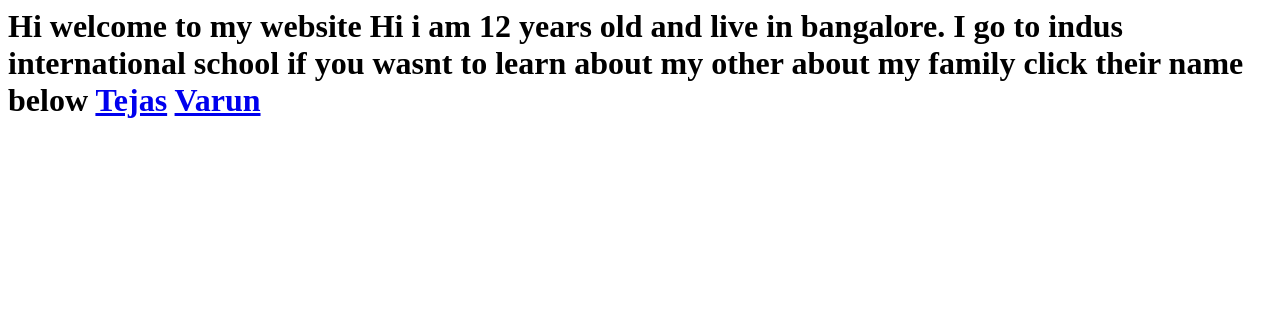
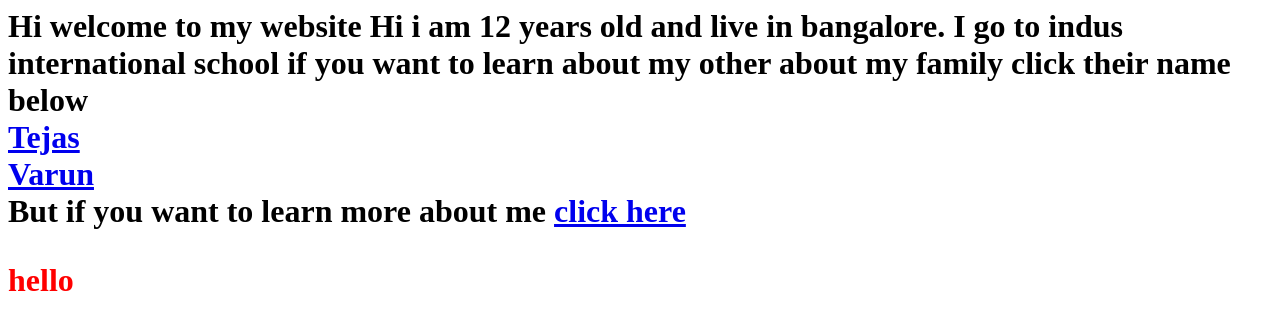
Before and after one commit to aadi35/aadi35.github.io, a plain HTML site: page index.html in a window 1280 px wide. Drawn offline with Linux system fonts and the light colour scheme.

Commit message:
more text added

```diff
--- a/index.html
+++ b/index.html
@@ -3,8 +3,11 @@
 <body>
 <h1>Hi welcome to my website</hi>
 <a>Hi i am 12 years old and live in bangalore. I go to indus international school</a.>
-  <a>if you wasnt to learn about my other about my family click their name below</a>
-<a href="tejas.narayans.com">Tejas</a>
-<a href="varun.narayans.com">Varun</a>
+  <a>if you want to learn about my other about my family click their name below</a><br>
+<a href="tejas.narayans.com">Tejas</a><br>
+<a href="varun.narayans.com">Varun</a><br>
+<a>But if you want to learn more about me</a>
+<a href="https://en.wikipedia.org/wiki/Batman"> click here</a>
+<p style="color:#FF0000">hello</p>
 </body>
 </html>
```
